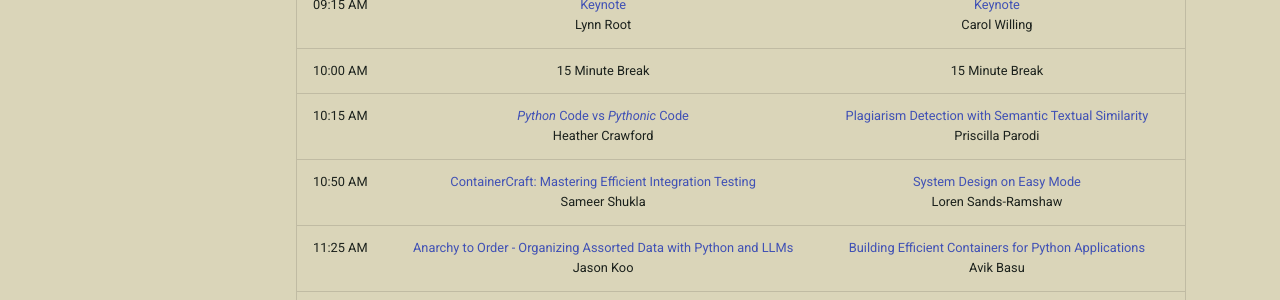
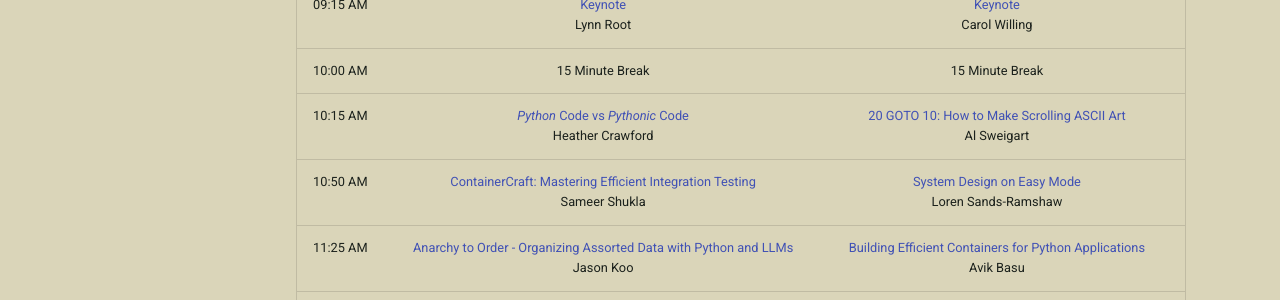
Before and after one commit to pytexas/2024, an MkDocs documentation site: the page built from docs/schedule/full_schedule.md, in a window 1280 px wide and 900 px high. Shown: the part 424-724 px from the top of the window. Built offline with MkDocs 1.6.1 and Material for MkDocs 9.7.7, drawn with Linux system fonts in a browser that asks for light colours; comment, search, counter and statistics services are not loaded.

Commit message:
adding Al Sweigart

```diff
--- a/docs/schedule/full_schedule.md
+++ b/docs/schedule/full_schedule.md
@@ -13,7 +13,7 @@
 | 09:00&nbsp;AM      |                                                                       Day 1 Opening Remarks                                                                        |                                                                    Day 2 Opening Remarks                                                                     |
 | 09:15&nbsp;AM      |                                                          [Keynote](../keynotes/#lynn-root)<br/>Lynn Root                                                           |                                                    [Keynote](../keynotes#carol-willing)<br/>Carol Willing                                                    |
 | 10:00&nbsp;AM      |                                                                          15 Minute Break                                                                           |                                                                       15 Minute Break                                                                        |
-| 10:15&nbsp;AM      | [_Python_ Code vs _Pythonic_ Code](../talks/#python-code-vs-pythonic-code-what-experienced-developers-find-challenging-about-learning-python)<br/>Heather Crawford |        [Plagiarism Detection with Semantic Textual Similarity](../talks/#plagiarism-detection-with-semantic-textual-similarity)<br/>Priscilla Parodi         |
+| 10:15&nbsp;AM      | [_Python_ Code vs _Pythonic_ Code](../talks/#python-code-vs-pythonic-code-what-experienced-developers-find-challenging-about-learning-python)<br/>Heather Crawford |        [20 GOTO 10: How to Make Scrolling ASCII Art](../talks/#20-goto-10-how-to-make-scrolling-ascii-art)<br/>Al Sweigart      |
 | 10:50&nbsp;AM      | [ContainerCraft: Mastering Efficient Integration Testing](../talks/#containercraft-mastering-efficient-integration-testing-with-testcontainers)<br/>Sameer Shukla  |                                  [System Design on Easy Mode](../talks/#system-design-on-easy-mode)<br/>Loren Sands-Ramshaw                                  |
 | 11:25&nbsp;AM      |     [Anarchy to Order - Organizing Assorted Data with Python and LLMs](../talks/#anarchy-to-order-organizing-assorted-data-with-python-and-llms)<br/>Jason Koo     |            [Building Efficient Containers for Python Applications](../talks/#building-efficient-containers-for-python-applications)<br/>Avik Basu            |
 | 11:55&nbsp;AM      |           [Lessons Learned Maintaining Open-Source Python Projects](../talks/#lessons-learned-maintaining-open-source-python-projects)<br/>Bernat Gabor            |                                               [Always Use Sets](../talks/#always-use-sets)<br/>Andy Fundinger                                                |
```
Also changed, not shown: docs/schedule/talks.md (+13 -12 lines).
